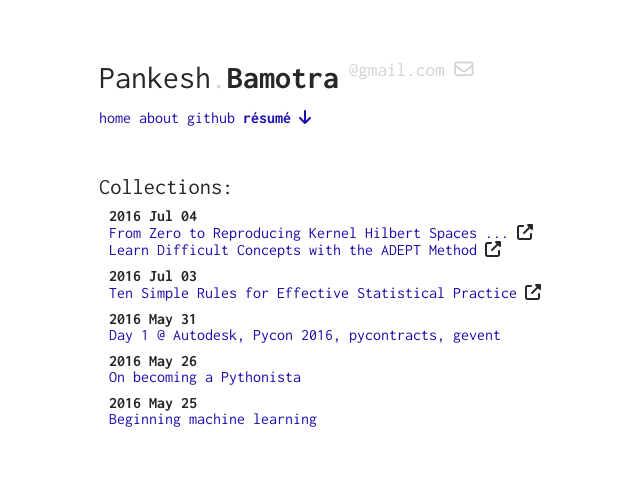
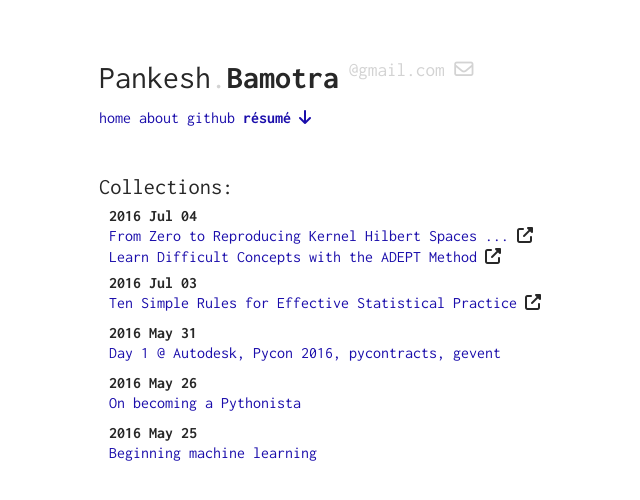
Before and after one commit to pbamotra/sciontist, a Jekyll site: the page built from index.html, in a window 1280 px wide. Shown: the top 500 px of the page, without its empty margins (241-881 px from the left). Built offline with Jekyll 4.4.1, drawn with Linux system fonts in a browser that asks for light colours; nearby versions of some CDN libraries; a script that is not in the unit is left out.

Commit message:
multipost -4 should wrk - worked looks goofd finally

```diff
--- a/index.html
+++ b/index.html
@@ -21,11 +21,11 @@
         {% for post in site.posts %}
         <li>
             {% if post.type == "post" %}
-            <span class="date">{{ post.date | date: '%Y %b %d' }}</span> <br/> <a href="{{ post.url }}" style="line-height:1">{{ post.title }}</a>
+            <span class="date">{{ post.date | date: '%Y %b %d' }}</span> <br/> <a href="{{ post.url }}" style="line-height:1.5">{{ post.title }}</a>
             {% else %}
             {% for p in post._url %}
             {% if forloop.index == 1 %}
-            <span class="date">{{ post.date | date: '%Y %b %d' }}</span> <br/> <a href="{{ p.uri }}" target="_blank" style="line-height:1">{{ p.title }}</a> <i class="fa fa-external-link" aria-hidden="true"></i>
+            <span class="date">{{ post.date | date: '%Y %b %d' }}</span> <br/> <a href="{{ p.uri }}" target="_blank" style="line-height:1.5">{{ p.title }}</a> <i class="fa fa-external-link" aria-hidden="true"></i>
             {% else %}
             <span class="date">&nbsp;&nbsp;&nbsp;&nbsp;&nbsp;&nbsp;&nbsp;&nbsp;&nbsp;&nbsp;&nbsp;</span> <br/> <a href="{{ p.uri }}" target="_blank" style="line-height:1">{{ p.title }}</a> <i class="fa fa-external-link" aria-hidden="true"></i>
             {% endif %}
```
